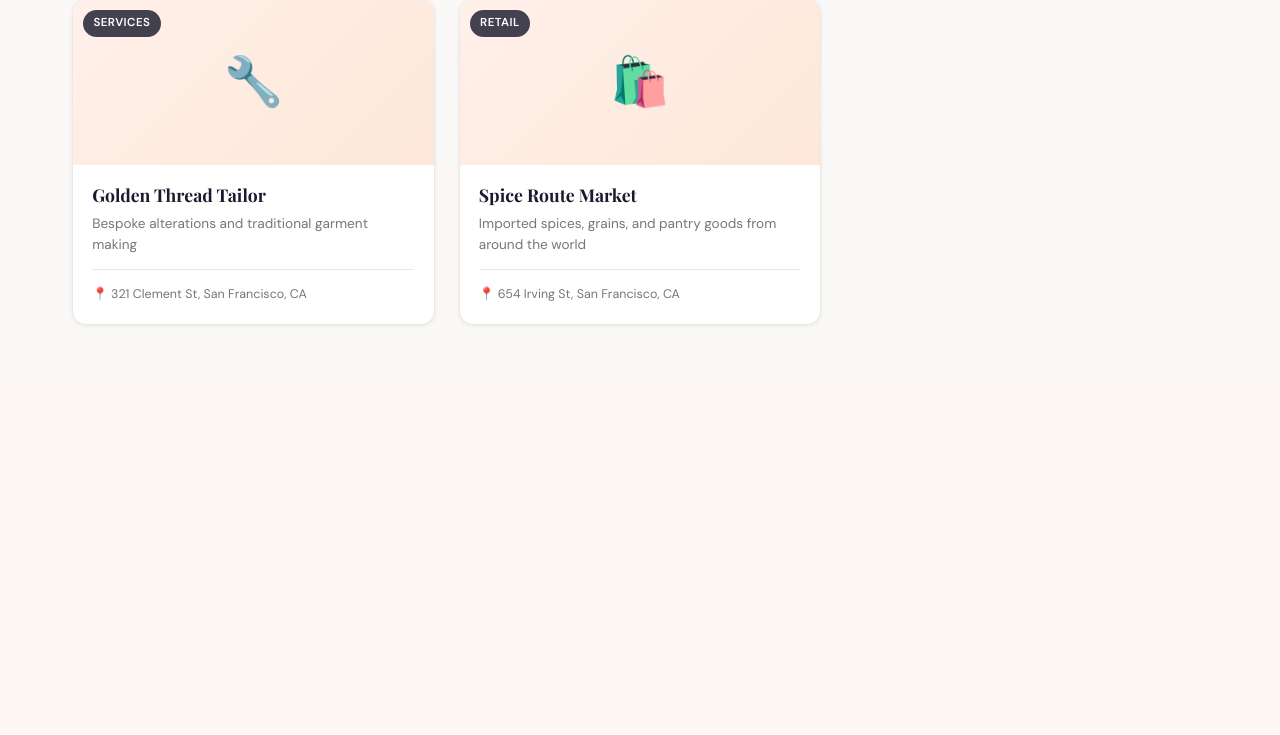
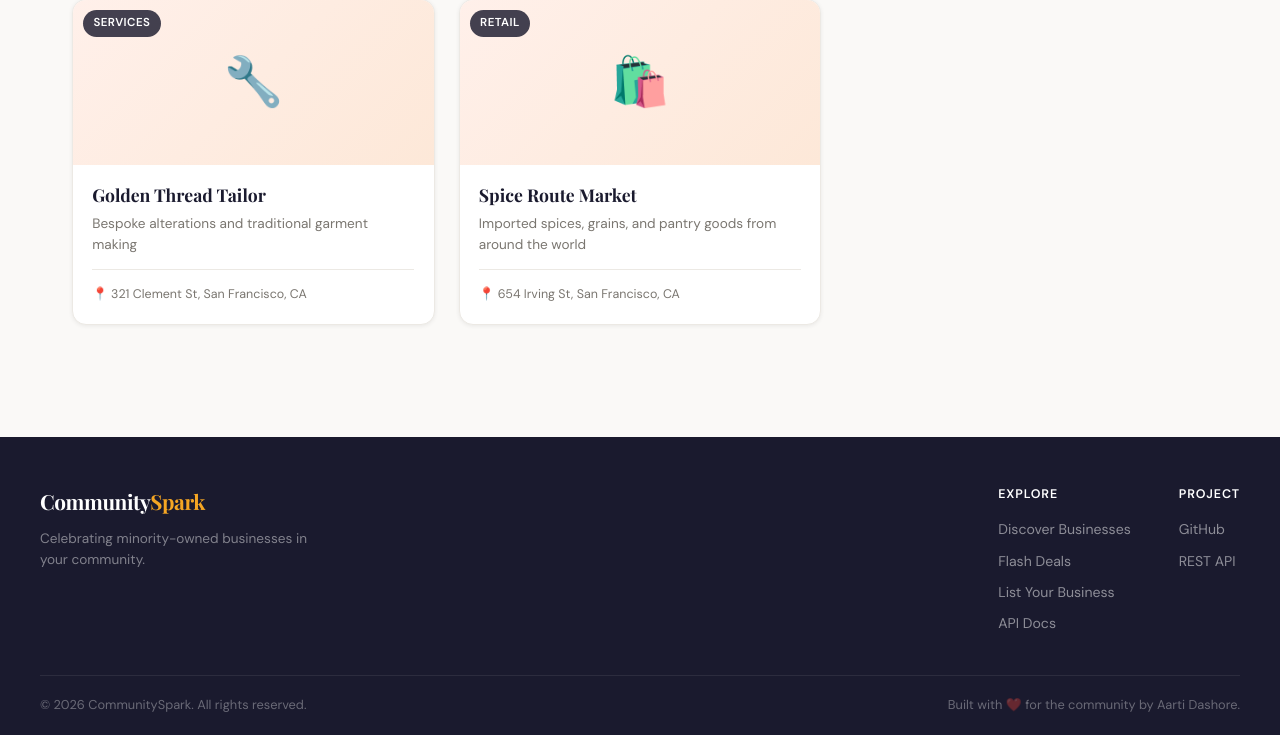
Before and after one commit to AartiDashore/aws_kiro_hackathon_communityspark, a FastAPI app: page / in a window 1280 px wide. Shown: the part 1382-2117 px from the top of the page. Before the commit the page ends 1708 px from the top, so only its background shows below. Run offline with FastAPI, Linux system fonts and the light colour scheme; data comes from the database, SQL or seed files in the repository; data that the repository does not hold is empty.

Commit message:
Adding footer logic to the website

```diff
--- a/static/css/styles.css
+++ b/static/css/styles.css
@@ -188,3 +188,17 @@ a:hover{text-decoration:underline}
   animation: spin .7s linear infinite;
 }
 @keyframes spin { to { transform: rotate(360deg); } }
+
+/* Footer */
+.footer{background:var(--secondary);color:rgba(255,255,255,.6);margin-top:4rem;padding:3rem 2rem 0}
+.footer__inner{max-width:1200px;margin:0 auto;display:flex;flex-wrap:wrap;gap:2.5rem;justify-content:space-between;padding-bottom:2.5rem;border-bottom:1px solid rgba(255,255,255,.08)}
+.footer__brand{max-width:280px}
+.footer__logo{font-family:var(--font-display);font-size:1.3rem;color:#fff;font-weight:700;letter-spacing:-.02em}
+.footer__logo span{color:var(--accent)}
+.footer__tagline{margin-top:.6rem;font-size:.85rem;line-height:1.6;color:rgba(255,255,255,.45)}
+.footer__links{display:flex;gap:3rem;flex-wrap:wrap}
+.footer__col{display:flex;flex-direction:column;gap:.55rem}
+.footer__col h4{color:#fff;font-size:.78rem;font-weight:700;letter-spacing:.07em;text-transform:uppercase;margin-bottom:.3rem}
+.footer__col a{color:rgba(255,255,255,.5);font-size:.88rem;transition:color var(--t)}
+.footer__col a:hover{color:#fff;text-decoration:none}
+.footer__bottom{max-width:1200px;margin:0 auto;display:flex;flex-wrap:wrap;gap:1rem;justify-content:space-between;align-items:center;padding:1.2rem 0;font-size:.8rem;color:rgba(255,255,255,.35)}
--- a/templates/base.html
+++ b/templates/base.html
@@ -26,12 +26,40 @@ Version: 1.0.0
 
 {% block content %}{% endblock %}
 
+<footer class="footer">
+  <div class="footer__inner">
+    <div class="footer__brand">
+      <span class="footer__logo">Community<span>Spark</span></span>
+      <p class="footer__tagline">Celebrating minority-owned businesses in your community.</p>
+    </div>
+    <div class="footer__links">
+      <div class="footer__col">
+        <h4>Explore</h4>
+        <a href="/">Discover Businesses</a>
+        <a href="/deals">Flash Deals</a>
+        <a href="/register">List Your Business</a>
+        <a href="/docs">API Docs</a>
+      </div>
+      <div class="footer__col">
+        <h4>Project</h4>
+        <a href="https://github.com/your-username/communityspark" target="_blank" rel="noopener">GitHub</a>
+        <a href="/docs" target="_blank" rel="noopener">REST API</a>
+      </div>
+    </div>
+  </div>
+  <div class="footer__bottom">
+    <span>© <span id="footer-year"></span> CommunitySpark. All rights reserved.</span>
+    <span>Built with ❤️ for the community by Aarti Dashore.</span>
+  </div>
+</footer>
+
 <div class="toast" id="toast"></div>
 
 <script>
 const _p = window.location.pathname;
 if (_p === '/') document.getElementById('nav-home').classList.add('active');
 if (_p === '/deals') document.getElementById('nav-deals').classList.add('active');
+document.getElementById('footer-year').textContent = new Date().getFullYear();
 
 function showToast(msg, type = 'success') {
   const t = document.getElementById('toast');
```
